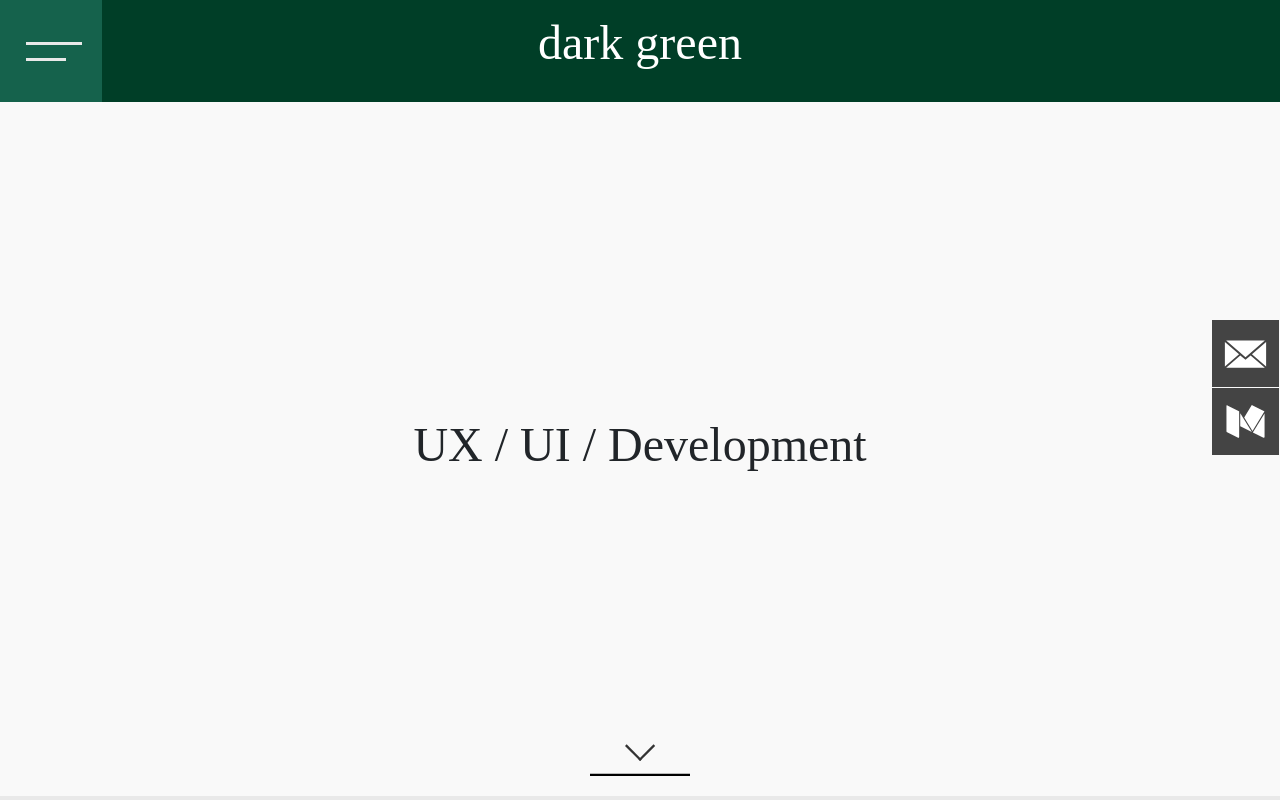
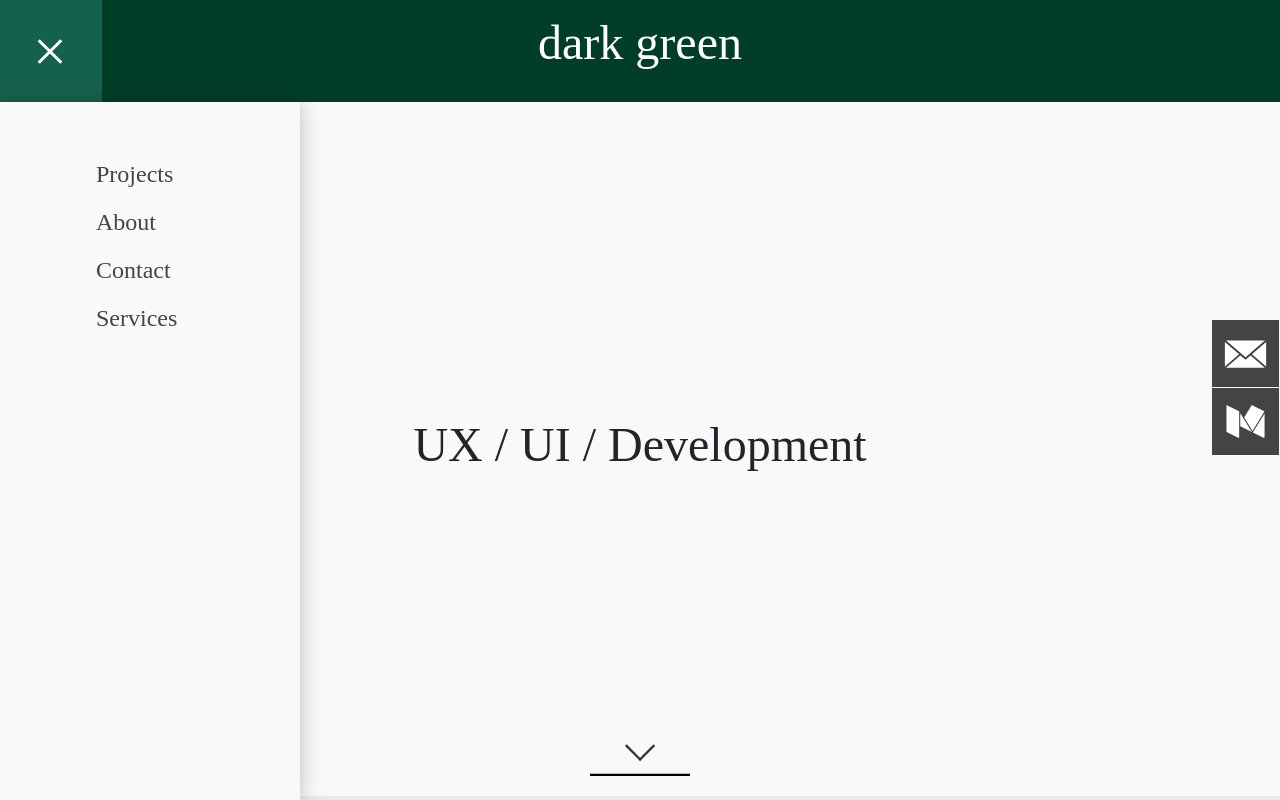
Before and after one commit to calvchum/agency-webpage, a React (Create React App) app: page / in a window 1280 px wide. Both pictures are taken after a click on the button 51 px from the left and 51 px from the top of the page. Shown: the top 800 px of the page. Built offline with nearby package versions, Linux system fonts and the light colour scheme.

Commit message:
changed the button to a div to workaround the close/open bug

```diff
--- a/src/components/App.js
+++ b/src/components/App.js
@@ -25,19 +25,19 @@ class App extends Component {
   // Function hides the layover animation so the links on the landing page can be clicked.
   componentDidMount() {
     const layover = document.querySelector('.layover-wrapper');
-    setTimeout(() => layover.classList.add('hidden'), 1000);
+    setTimeout(() => layover.classList.add('hidden'), 3000);
   }
 
   handleBurgerOpen() {
     this.setState({
-      isBurgerOpen: !this.state.isBurgerOpen
+      isBurgerOpen: true
     })
     document.querySelector('body').classList.add('no-scroll');
   };
 
   handleBurgerClose() {
     this.setState({
-      isBurgerOpen: !this.state.isBurgerOpen
+      isBurgerOpen: false
     })
     document.querySelector('body').classList.remove('no-scroll');
   };
--- a/src/components/Header.js
+++ b/src/components/Header.js
@@ -8,7 +8,7 @@ class Header extends Component {
 
     const inactiveButton = <button id="hamburger-menu-icon" onClick={this.props.handleBurgerOpen}><span></span><span></span></button>
 
-    const activeButton = <button id="hamburger-menu-icon-active" onClick={this.props.handleBurgerClose}><span></span><span></span></button>
+    const activeButton = <div id="hamburger-menu-icon-active" ><span></span><span></span></div>
 
     return (
       <Row>
--- a/src/styles/_burger.scss
+++ b/src/styles/_burger.scss
@@ -30,13 +30,14 @@
 // BURGER MENU ACTIVE
 #hamburger-menu-icon-active {
   position: fixed;
+  background: $accent;
   z-index: 1;
   width: 102px;
   height: 102px;
   border: none;
   outline: none;
   & span {
-    background: $charcoal;
+    background: white;
     position: absolute;
     margin: 10px;
     height: 3px;
```
